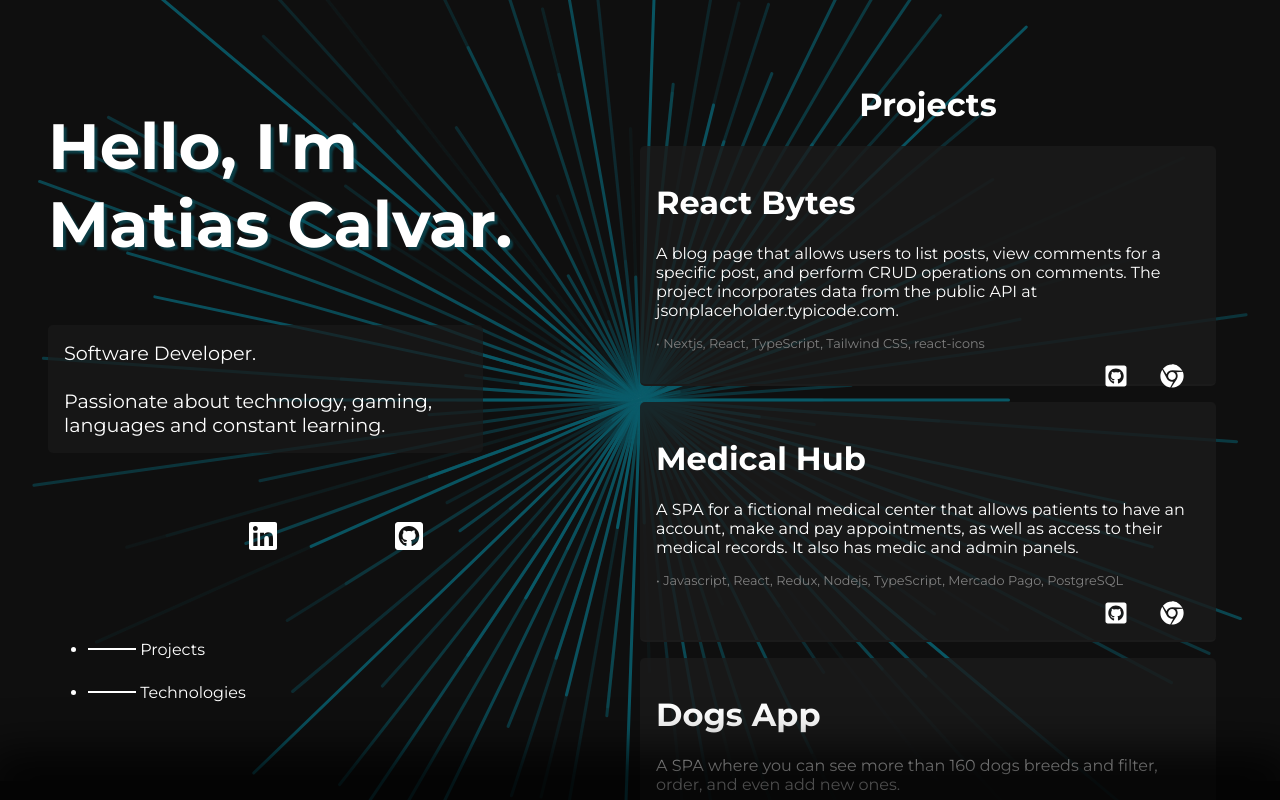
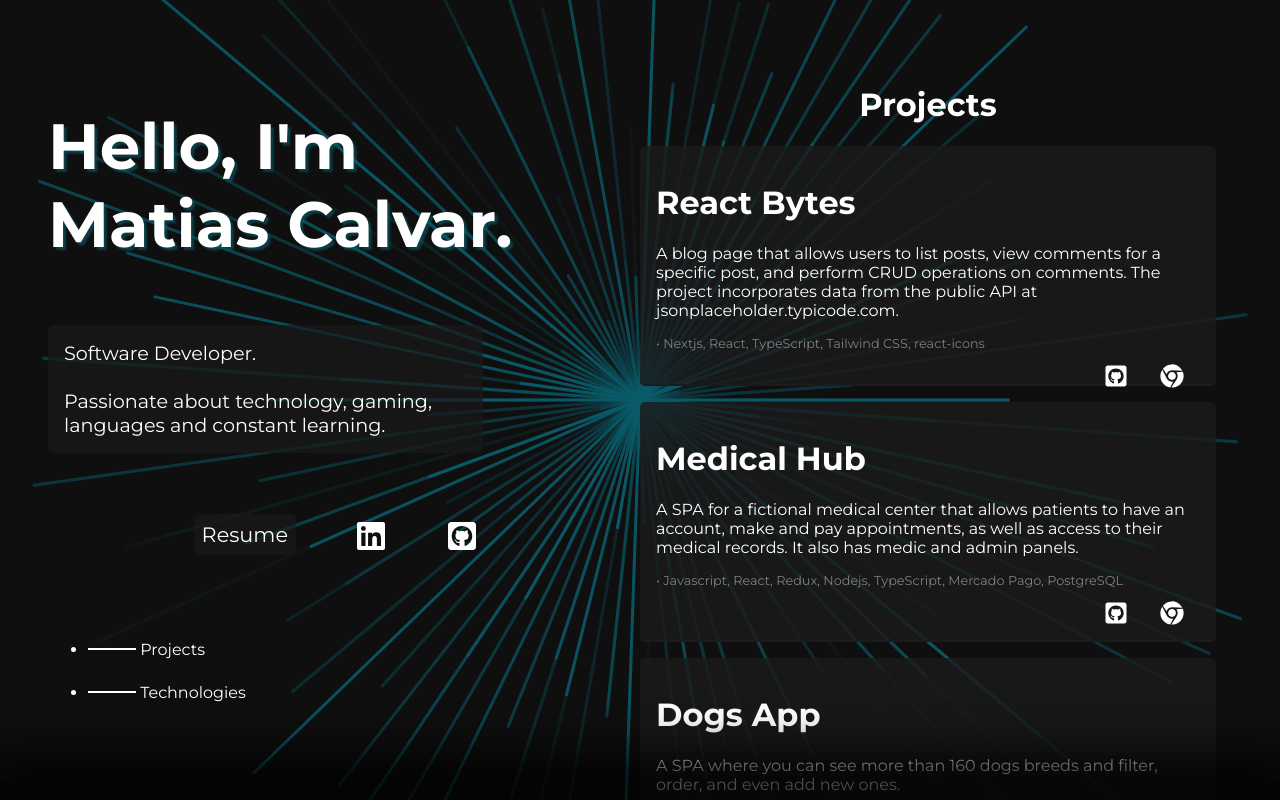
Before and after one commit to matiascalvar/matiascalvar.github.io, a React (Create React App) app: page / in a window 1280 px wide. Shown: the top 800 px of the page. Built offline with nearby package versions, Linux system fonts and the light colour scheme.

Commit message:
Re add CV section

```diff
--- a/src/components/Contact/Contact.jsx
+++ b/src/components/Contact/Contact.jsx
@@ -1,13 +1,13 @@
 import { FaLinkedin, FaGithubSquare } from "react-icons/fa";
 import style from "./Contact.module.css";
-// import CV from "../../assets/matias-calvar-cv.pdf";
+import CV from "../../assets/Matias_Calvar_CV.pdf";
 
 function Contact() {
   return (
     <div className={style.contact}>
-      {/* <a href={CV} target="_blank" rel="noopener noreferrer">
+      <a href={CV} target="_blank" rel="noopener noreferrer">
         <span className={style.iconResume}>Resume</span>
-      </a> */}
+      </a>
       <a
         href="https://www.linkedin.com/in/matiascalvar/"
         target="_blank"
```
Also changed, not shown: 1 other file (tests, documents, lock files or other folders).
